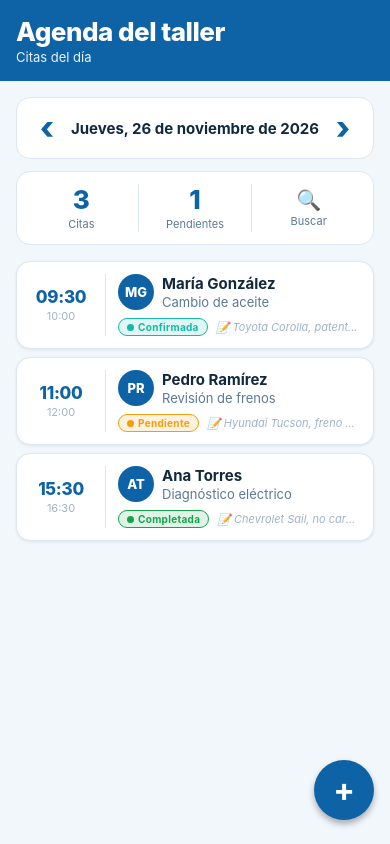
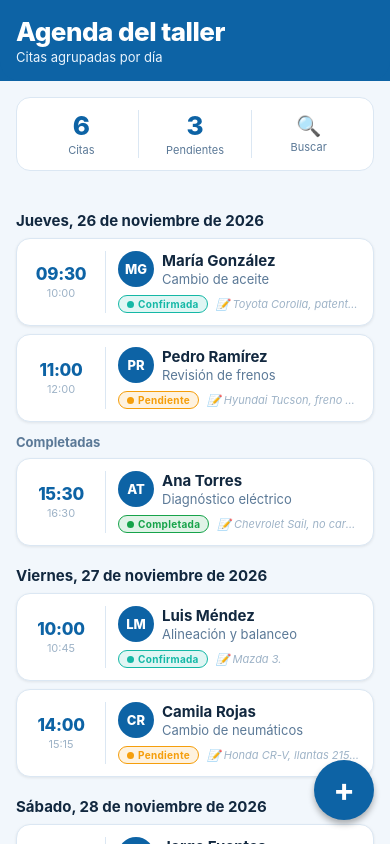
Before and after one commit to Zanderonzito/AgendaTaller, a React Native app: screen /Agenda in a window 390 px wide. Built offline with nearby package versions, Linux system fonts and the light colour scheme.

Commit message:
Arreglos agenda (quitaron lo que tenia XD)

```diff
--- a/src/data/mockData.ts
+++ b/src/data/mockData.ts
@@ -21,6 +21,7 @@ export const SERVICIOS: Servicio[] = [
   { id: 'svc-neumaticos', nombre: 'Cambio de neumáticos', duracionMinutos: 75, precio: 48000 },
   { id: 'svc-lavado-auto', nombre: 'Lavado y encerado', duracionMinutos: 40, precio: 9000 },
   { id: 'svc-revision-general', nombre: 'Revisión general', duracionMinutos: 90, precio: 35000 },
+  { id: 'svc-filtro-aire', nombre: 'Cambio de filtro de aire', duracionMinutos: 30, precio: 10000 },
 ];
 
 /**
--- a/src/screens/AgendaScreen.tsx
+++ b/src/screens/AgendaScreen.tsx
@@ -1,20 +1,5 @@
-// =============================================================================
-// AgendaScreen — pantalla principal: agenda por día
-// =============================================================================
-// Muestra las citas de un día concreto, con navegación entre días (anterior
-// y siguiente) y un botón para crear una nueva cita.
-//
-// Conceptos de la Unidad 3 que demuestra esta pantalla:
-//   - FlatList para listas largas (virtualización)
-//   - filter para quedarse solo con las citas del día seleccionado
-//   - Manejo explícito de los 4 estados de carga (idle, cargando, exito, error)
-//   - useCitas como fuente única de estado
-//   - Navegación hacia el detalle y el formulario
-// =============================================================================
-
-import { useMemo } from 'react';
-import { Pressable, StyleSheet, Text, View } from 'react-native';
-import { FlatList } from 'react-native';
+import { useCallback, useMemo } from 'react';
+import { Pressable, SectionList, StyleSheet, Text, View } from 'react-native';
 import { useFocusEffect } from '@react-navigation/native';
 import type { NativeStackScreenProps } from '@react-navigation/native-stack';
 import { SafeAreaView } from 'react-native-safe-area-context';
@@ -25,102 +10,57 @@ import { EmptyState } from '../components/EmptyState';
 import { LoadingState } from '../components/LoadingState';
 import { ErrorState } from '../components/ErrorState';
 import { colors, fontSize, fontWeight, radius, spacing } from '../theme/colors';
-import {
-  compararFechasISO,
-  formatoFechaLarga,
-  hoyISO,
-  sumarDiasISO,
-} from '../utils/date';
-import { useCallback, useState } from 'react';
+import { formatoFechaLarga, hoyISO } from '../utils/date';
 
 type AgendaScreenProps = NativeStackScreenProps<RootStackParamList, 'Agenda'>;
 
 export function AgendaScreen({ navigation }: AgendaScreenProps) {
   const { citas, estadoCarga, error, recargar } = useCitas();
-  const [fechaSeleccionada, setFechaSeleccionada] = useState<string>(hoyISO());
 
-  // Recarga cada vez que la pantalla recibe foco (p.ej. al volver del
-  // formulario después de crear una cita). useFocusEffect se limpia solo.
   useFocusEffect(
     useCallback(() => {
       recargar();
     }, [recargar])
   );
 
-  /**
-   * Filtra las citas del día seleccionado y las ordena por hora.
-   * useMemo evita recalcular si ni citas ni fechaSeleccionada cambiaron.
-   */
-  const citasDelDia = useMemo(() => {
-    return citas
-      .filter((c) => c.fecha === fechaSeleccionada)
-      .sort((a, b) => a.hora.localeCompare(b.hora));
-  }, [citas, fechaSeleccionada]);
+  // Cada fecha muestra sus citas activas y, al final, una sección completada.
+  const secciones = useMemo(() => {
+    const fechas = [...new Set(citas.map((cita) => cita.fecha))].sort();
 
-  // Estadísticas para la barra superior
-  const totalHoy = citasDelDia.length;
-  const pendientes = citasDelDia.filter((c) => c.estado === 'pendiente').length;
+    return fechas.flatMap((fecha) => {
+      const citasDelDia = citas
+        .filter((cita) => cita.fecha === fecha)
+        .sort((a, b) => a.hora.localeCompare(b.hora));
+      const activas = citasDelDia.filter((cita) => cita.estado !== 'completada');
+      const completadas = citasDelDia.filter((cita) => cita.estado === 'completada');
 
-  const irADiaAnterior = () => setFechaSeleccionada((f) => sumarDiasISO(f, -1));
-  const irADiaSiguiente = () => setFechaSeleccionada((f) => sumarDiasISO(f, 1));
-  const irAHoy = () => setFechaSeleccionada(hoyISO());
+      return [
+        { fecha, categoria: 'activas' as const, data: activas },
+        ...(completadas.length > 0
+          ? [{ fecha, categoria: 'completadas' as const, data: completadas }]
+          : []),
+      ];
+    });
+  }, [citas]);
 
-  const esHoy = compararFechasISO(fechaSeleccionada, hoyISO()) === 0;
+  const totalCitas = citas.length;
+  const pendientes = citas.filter((cita) => cita.estado === 'pendiente').length;
 
   const abrirDetalle = (citaId: string) => {
     navigation.navigate('CitaDetalle', { citaId });
   };
 
   const abrirFormulario = () => {
-    navigation.navigate('CitaForm', { fecha: fechaSeleccionada });
+    navigation.navigate('CitaForm', { fecha: hoyISO() });
   };
 
-  const abrirBuscar = () => {
-    navigation.navigate('Buscar');
-  };
+  const abrirBuscar = () => navigation.navigate('Buscar');
 
-  // Encabezado de la lista: barra de fecha + estadísticas
   const renderHeader = () => (
-    <View>
-      {/* Navegación entre días */}
-      <View style={styles.barraDias}>
-        <Pressable
-          onPress={irADiaAnterior}
-          style={styles.botonDia}
-          android_ripple={{ color: colors.primaryLight, radius: 100 }}
-          accessibilityRole="button"
-          accessibilityLabel="Día anterior"
-          hitSlop={{ top: 10, bottom: 10, left: 10, right: 10 }}
-        >
-          <Text style={styles.flechaDia}>‹</Text>
-        </Pressable>
-
-        <Pressable
-          onPress={irAHoy}
-          style={styles.fechaCentro}
-          accessibilityRole="button"
-          accessibilityLabel="Ir a hoy"
-        >
-          <Text style={styles.fechaTexto}>{formatoFechaLarga(fechaSeleccionada)}</Text>
-          {!esHoy && <Text style={styles.fechaVolver}>Toca para volver a hoy</Text>}
-        </Pressable>
-
-        <Pressable
-          onPress={irADiaSiguiente}
-          style={styles.botonDia}
-          android_ripple={{ color: colors.primaryLight, radius: 100 }}
-          accessibilityRole="button"
-          accessibilityLabel="Día siguiente"
-          hitSlop={{ top: 10, bottom: 10, left: 10, right: 10 }}
-        >
-          <Text style={styles.flechaDia}>›</Text>
-        </Pressable>
-      </View>
-
-      {/* Estadísticas del día */}
+    <View style={styles.encabezadoLista}>
       <View style={styles.estadisticas}>
         <View style={styles.stat}>
-          <Text style={styles.statNumero}>{totalHoy}</Text>
+          <Text style={styles.statNumero}>{totalCitas}</Text>
           <Text style={styles.statEtiqueta}>Citas</Text>
         </View>
         <View style={styles.statDivisor} />
@@ -143,22 +83,20 @@ export function AgendaScreen({ navigation }: AgendaScreenProps) {
     </View>
   );
 
-  // Lista vacía dentro del header
   const renderEmpty = () => (
     <EmptyState
-      titulo="No hay citas este día"
-      mensaje="Este día no tiene citas agendadas. Toca el botón + para crear la primera."
+      titulo="No hay citas"
+      mensaje="Toca + para crear la primera cita de la agenda."
       emoji="📅"
     />
   );
 
-  // Render principal según estado de carga
   if (estadoCarga === 'cargando' && citas.length === 0) {
     return (
       <SafeAreaView style={styles.contenedor} edges={['top']}>
         <View style={styles.header}>
-          <Text style={styles.titulo}>Taller Mecánico</Text>
-          <Text style={styles.subtitulo}>Citas del día</Text>
+          <Text style={styles.titulo}>Agenda del taller</Text>
+          <Text style={styles.subtitulo}>Citas agrupadas por día</Text>
         </View>
         <View style={styles.contenido}>
           <LoadingState mensaje="Cargando agenda..." />
@@ -171,8 +109,8 @@ export function AgendaScreen({ navigation }: AgendaScreenProps) {
     return (
       <SafeAreaView style={styles.contenedor} edges={['top']}>
         <View style={styles.header}>
-          <Text style={styles.titulo}>Taller Mecánico</Text>
-          <Text style={styles.subtitulo}>Citas del día</Text>
+          <Text style={styles.titulo}>Agenda del taller</Text>
+          <Text style={styles.subtitulo}>Citas agrupadas por día</Text>
         </View>
         <View style={styles.contenido}>
           <ErrorState mensaje={error ?? 'Error desconocido'} onReintentar={recargar} />
@@ -185,23 +123,30 @@ export function AgendaScreen({ navigation }: AgendaScreenProps) {
     <SafeAreaView style={styles.contenedor} edges={['top']}>
       <View style={styles.header}>
         <Text style={styles.titulo}>Agenda del taller</Text>
-        <Text style={styles.subtitulo}>Citas del día</Text>
+        <Text style={styles.subtitulo}>Citas agrupadas por día</Text>
       </View>
 
-      <FlatList
-        data={citasDelDia}
+      <SectionList
+        sections={secciones}
         keyExtractor={(item) => item.id}
-        renderItem={({ item }) => (
-          <CitaCard cita={item} onPress={abrirDetalle} />
+        renderItem={({ item }) => <CitaCard cita={item} onPress={abrirDetalle} />}
+        renderSectionHeader={({ section }) => (
+          <Text
+            style={section.categoria === 'completadas' ? styles.subtituloSeccion : styles.tituloFecha}
+          >
+            {section.categoria === 'completadas'
+              ? 'Completadas'
+              : formatoFechaLarga(section.fecha)}
+          </Text>
         )}
         ListHeaderComponent={renderHeader}
         ListEmptyComponent={renderEmpty}
         contentContainerStyle={styles.lista}
         showsVerticalScrollIndicator={false}
         style={styles.listaContenedor}
+        stickySectionHeadersEnabled={false}
       />
 
-      {/* Botón flotante de nueva cita */}
       <Pressable
         style={styles.fab}
         onPress={abrirFormulario}
@@ -218,7 +163,7 @@ export function AgendaScreen({ navigation }: AgendaScreenProps) {
 const styles = StyleSheet.create({
   contenedor: {
     flex: 1,
-    backgroundColor: colors.primary, // Área superior (status bar) en color marca
+    backgroundColor: colors.primary,
   },
   header: {
     paddingHorizontal: spacing.lg,
@@ -240,7 +185,7 @@ const styles = StyleSheet.create({
   },
   lista: {
     padding: spacing.lg,
-    paddingBottom: 100, // espacio para el FAB
+    paddingBottom: 100,
   },
   listaContenedor: {
     backgroundColor: colors.background,
@@ -249,48 +194,25 @@ const styles = StyleSheet.create({
     flex: 1,
     backgroundColor: colors.background,
   },
-  // Barra de navegación de días
-  barraDias: {
-    flexDirection: 'row',
-    alignItems: 'center',
-    justifyContent: 'space-between',
-    backgroundColor: colors.surface,
-    borderRadius: radius.lg,
-    padding: spacing.sm,
+  encabezadoLista: {
     marginBottom: spacing.md,
-    borderWidth: 1,
-    borderColor: colors.border,
   },
-  botonDia: {
-    width: 44,
-    height: 44,
-    justifyContent: 'center',
-    alignItems: 'center',
-    borderRadius: radius.md,
-  },
-  flechaDia: {
-    fontSize: 32,
-    fontWeight: fontWeight.extrabold,
-    color: colors.primary,
-    lineHeight: 36,
-  },
-  fechaCentro: {
-    flex: 1,
-    alignItems: 'center',
-    paddingVertical: spacing.xs,
-  },
-  fechaTexto: {
+  tituloFecha: {
     fontSize: fontSize.md,
     fontWeight: fontWeight.bold,
     color: colors.textPrimary,
-    textAlign: 'center',
+    backgroundColor: colors.background,
+    paddingVertical: spacing.sm,
+    marginTop: spacing.xs,
   },
-  fechaVolver: {
-    fontSize: fontSize.xs,
-    color: colors.primary,
-    marginTop: 2,
+  subtituloSeccion: {
+    fontSize: fontSize.sm,
+    fontWeight: fontWeight.bold,
+    color: colors.textSecondary,
+    backgroundColor: colors.background,
+    paddingTop: spacing.xs,
+    paddingBottom: spacing.sm,
   },
-  // Estadísticas
   estadisticas: {
     flexDirection: 'row',
     backgroundColor: colors.surface,
@@ -328,7 +250,6 @@ const styles = StyleSheet.create({
   statEmoji: {
     fontSize: fontSize.xl,
   },
-  // FAB
   fab: {
     position: 'absolute',
     right: spacing.lg,
```
Also changed, not shown: src/data/storage.ts (+24 -2 lines).
